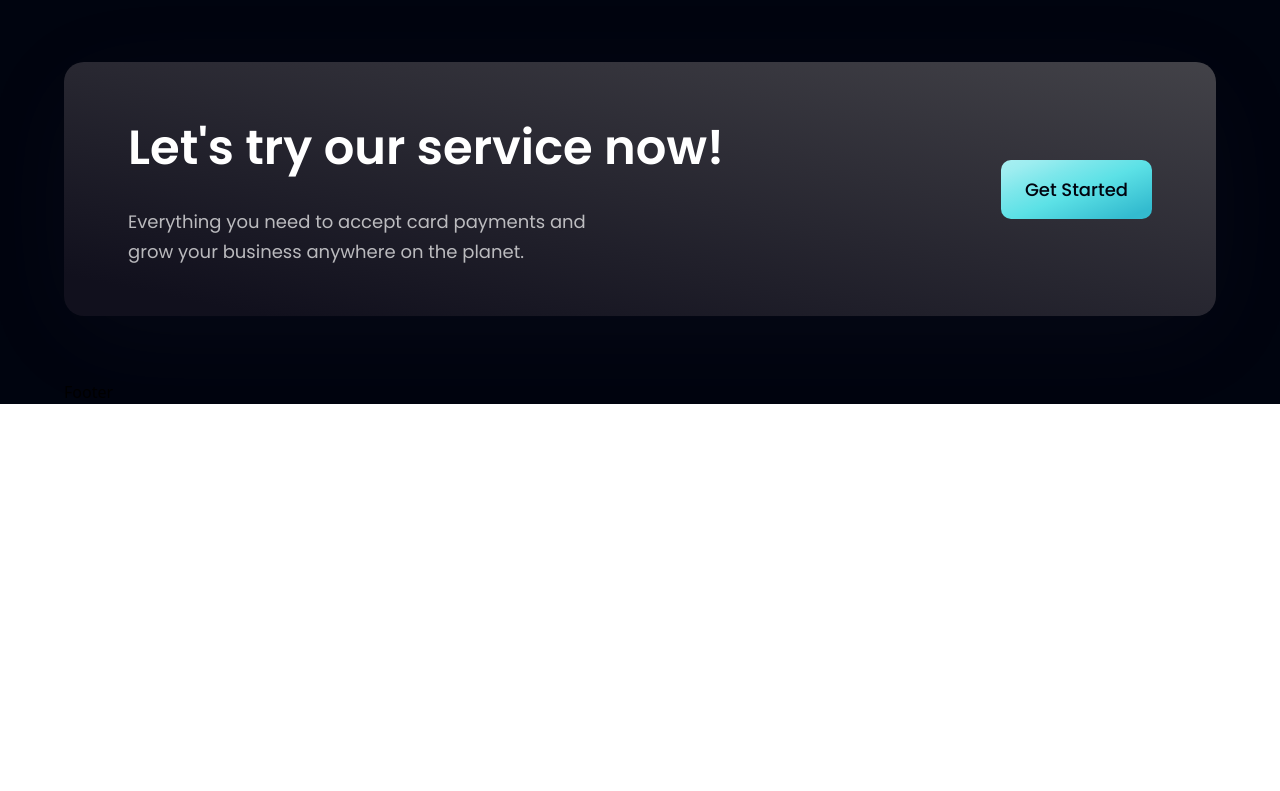
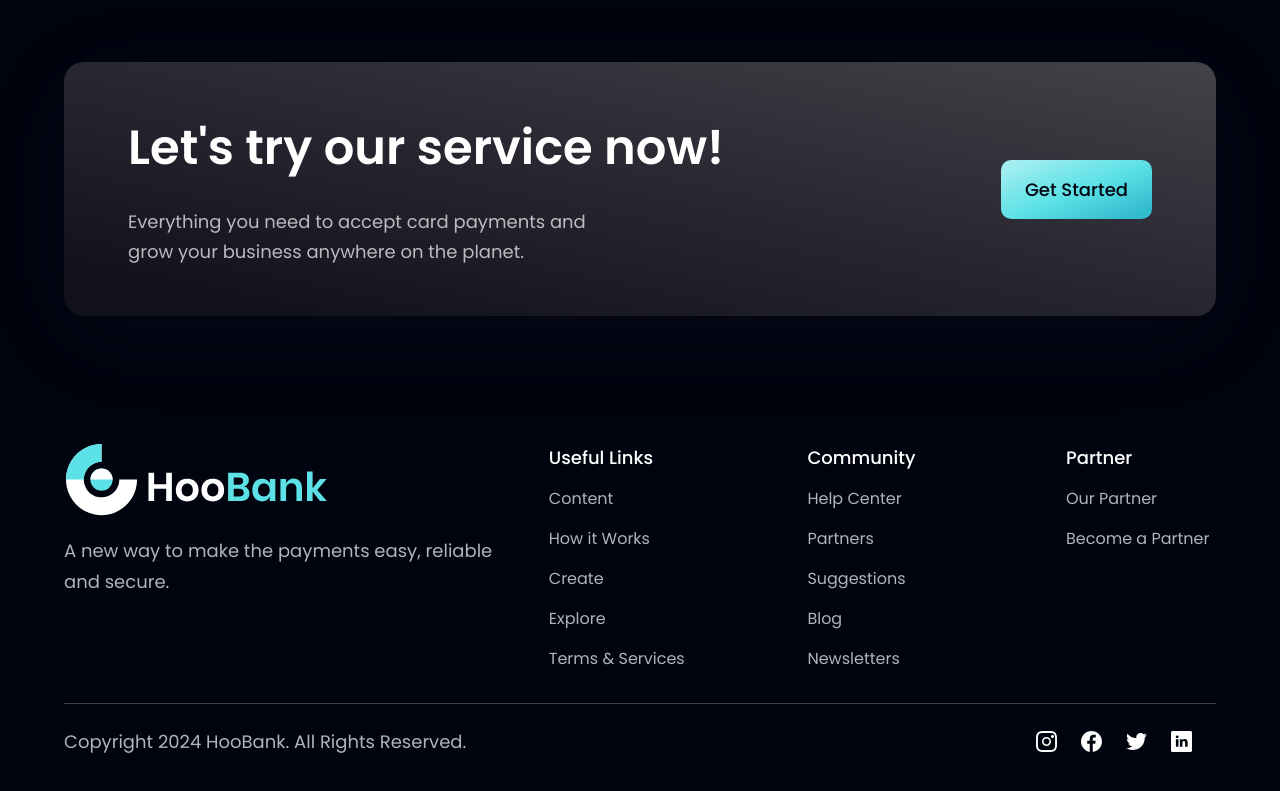
Before and after one commit to Emperordmasac/pavilion_bank-app, a React (Vite) app: page / in a window 1280 px wide. Shown: the part 4085-4876 px from the top of the page. Before the commit the page ends 4489 px from the top, so only its background shows below. Built offline with nearby package versions, Linux system fonts and the light colour scheme.

Commit message:
feat: implement footer & complete design

```diff
--- a/src/components/Footer.jsx
+++ b/src/components/Footer.jsx
@@ -1,5 +1,65 @@
+import styles from "../style";
+import { logo } from "../assets";
+import { footerLinks, socialMedia } from "../constants";
+
 const Footer = () => {
-  return <div>Footer</div>;
+  return (
+    <section className={`${styles.flexCenter} ${styles.paddingY} flex-col`}>
+      <div className={`${styles.flexStart} md:flex-row flex-col mb-8 w-full`}>
+        <div className="flex-1 flex flex-col justify-start mr-10">
+          <img
+            src={logo}
+            alt="hookbank"
+            className="w-[266px] h-[72px] object-contain"
+          />
+          <p className={`${styles.paragraph} mt-5 max-w-[310pxs]`}>
+            A new way to make the payments easy, reliable and secure.
+          </p>
+        </div>
+
+        <div className="flex-[1.5] flex flex-row w-full justify-between flex-wrap md:mt-0 mt-10">
+          {footerLinks.map(({ links, title }, idx) => (
+            <div key={idx} className="flex flex-col ss:my-0 my-4 min-w-[150px]">
+              <h4 className="font-poppins font-medium text-[18px] leading-[27px] text-white">
+                {title}
+              </h4>
+              <ul className="list-none mt-4">
+                {links.map(({ link, name }, idx) => (
+                  <li
+                    className={`font-poppins font-normal text-[16px] leading-[24px] text-dimWhite hover:text-secondary cursor-pointer ${
+                      idx !== links.length - 1 ? "mb-4" : "mb-0"
+                    }`}
+                    key={idx}
+                  >
+                    {name}
+                  </li>
+                ))}
+              </ul>
+            </div>
+          ))}
+        </div>
+      </div>
+
+      <div className="w-full flex justify-between items-center flex-col md:flex-row pt-6 border-t-[1px] border-t-[#3F3E45]">
+        <p className="font-poppins font-normal text-center text-[18px] leading-[27px] text-dimWhite">
+          Copyright 2024 HooBank. All Rights Reserved.
+        </p>
+
+        <div className="flex flex-row md:mt-0 mt-6">
+          {socialMedia.map((social, index) => (
+            <img
+              key={social.id}
+              src={social.icon}
+              alt={social.id}
+              className={`w-[21px] h-[21px] object-contain cursor-pointer ${
+                index !== social.length - 1 ? "mr-6" : "mr-0"
+              }`}
+            />
+          ))}
+        </div>
+      </div>
+    </section>
+  );
 };
 
 export default Footer;
```
